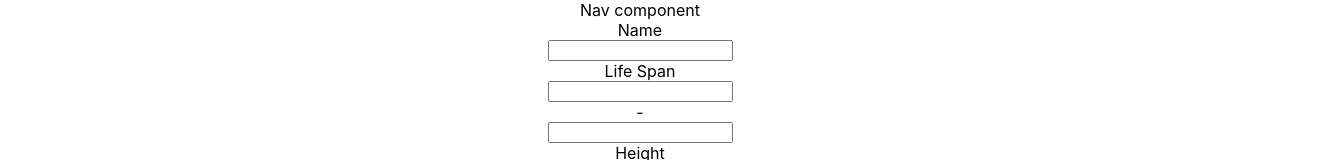
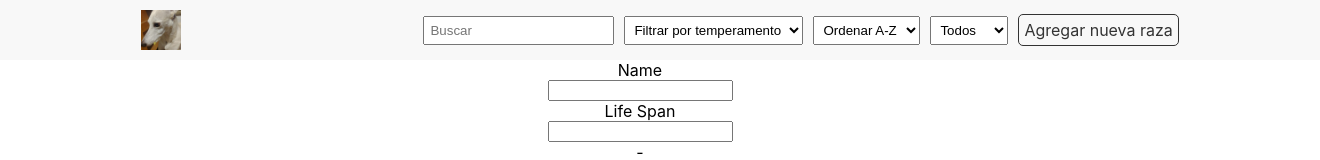
Before and after one commit to alasiamd/PI-Dogs-main, a React (Create React App) app in the folder client/: page /new in a window 1280 px wide. Shown: the top 160 px of the page, 1320 px wide, since content can reach past the window. Built offline with nearby package versions, Linux system fonts and the light colour scheme; no server answers.

Commit message:
Maquetado de Navbar

```diff
--- a/client/src/components/nav_bar/navBar.jsx
+++ b/client/src/components/nav_bar/navBar.jsx
@@ -1,24 +1,40 @@
 import React from 'react';
+import { useLocation, Link } from 'react-router-dom';
 import styles from './navBar.module.css';
-import { useLocation } from 'react-router-dom';
+import logo from '../../assets/logo.jpeg';
 
 const NavBar = () => {
   const location = useLocation();
 
   if (location.pathname === '/home' || location.pathname === '/new') {
     return (
-
-      <div className={styles.card}>
-        Nav component
-      </div>
+      <header className={styles.header}>
+        <div className={styles.logo}>
+          <img src={logo} alt="Logo" className={styles.logoImage} />
+        </div>
+        <nav className={styles.navbar}>
+          <input type="text" placeholder="Buscar" className={styles.searchInput} />
+          <select className={styles.select}>
+            <option value="">Filtrar por temperamento</option>
+            {/* Opciones del select */}
+          </select>
+          <select className={styles.select}>
+            <option value="asc">Ordenar A-Z</option>
+            <option value="desc">Ordenar Z-A</option>
+          </select>
+          <select className={styles.select}>
+            <option value="all">Todos</option>
+            <option value="new">Nuevos</option>
+          </select>
+          <Link to="/new" className={styles.link}>
+            Agregar nueva raza
+          </Link>
+        </nav>
+      </header>
     );
+  } else {
+    return <></>;
   }
-  else {
-    return (
-    <></>
-    );
-  }
-
 };
 
 export default NavBar;
--- a/client/src/components/nav_bar/navBar.module.css
+++ b/client/src/components/nav_bar/navBar.module.css
@@ -0,0 +1,51 @@
+.header {
+    position: sticky;
+    top: 0;
+    left: 0;
+    width: 100%;
+    background-color: #f8f8f8;
+    padding: 10px 20px;
+    display: flex;
+    justify-content: space-around;
+    align-items: center;
+  }
+
+  .logo {
+    display: flex;
+    align-items: center;
+  }
+
+  .logoImage {
+    width: 40px;
+    height: 40px;
+    object-fit: cover;
+  }
+
+  .navbar {
+    display: flex;
+    align-items: center;
+    justify-content: center;
+  }
+
+  .searchInput {
+    padding: 5px;
+    margin-right: 10px;
+  }
+
+  .select {
+    padding: 5px;
+    margin-right: 10px;
+  }
+
+  .link {
+    color: #333;
+    text-decoration: none;
+    padding: 5px;
+    border: 1px solid #333;
+    border-radius: 5px;
+  }
+
+  .link:hover {
+    background-color: #333;
+    color: #fff;
+  }
```
